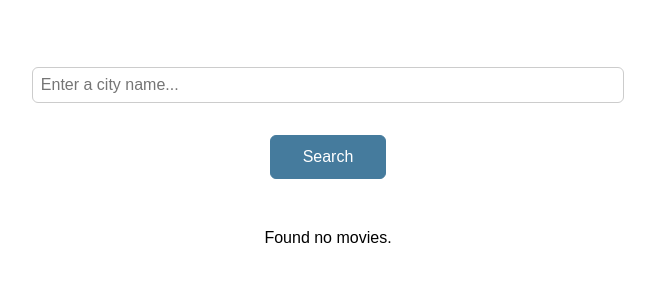
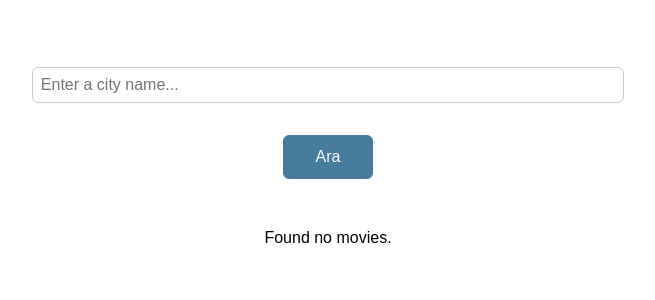
Before and after one commit to ebruozdmr/CI-CD_project, a React (Create React App) app: page / in a window 1280 px wide. Shown: the top 300 px of the page, without its empty margins (312-967 px from the left). Built offline with nearby package versions, Linux system fonts and the light colour scheme.

Commit message:
file changed

```diff
--- a/src/components/UI/Button.js
+++ b/src/components/UI/Button.js
@@ -4,7 +4,7 @@ const Button = () => {
   const ctx = useContext(WeatherContext)
   return (
     <button type="submit" onClick={ctx.fetchResultsHandler}>
-      Search
+      Ara
     </button>
   )
 }
```
